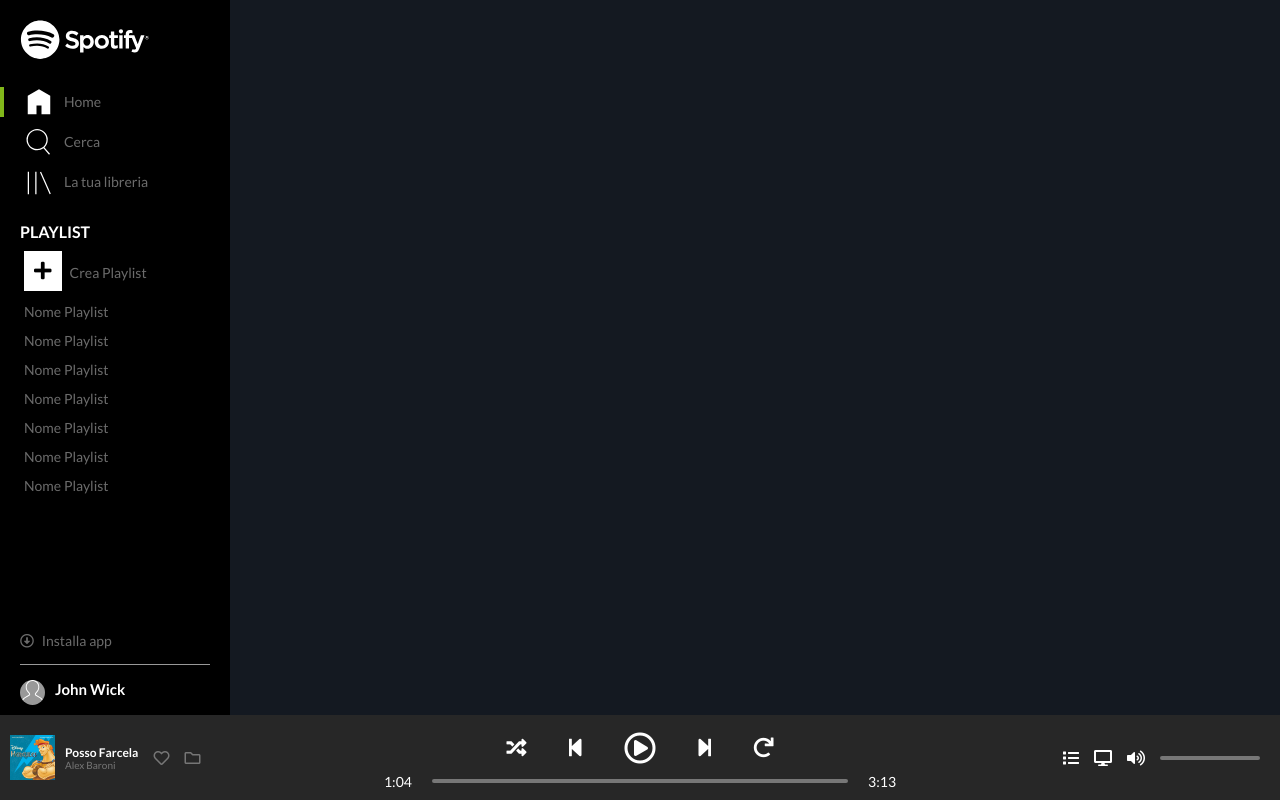
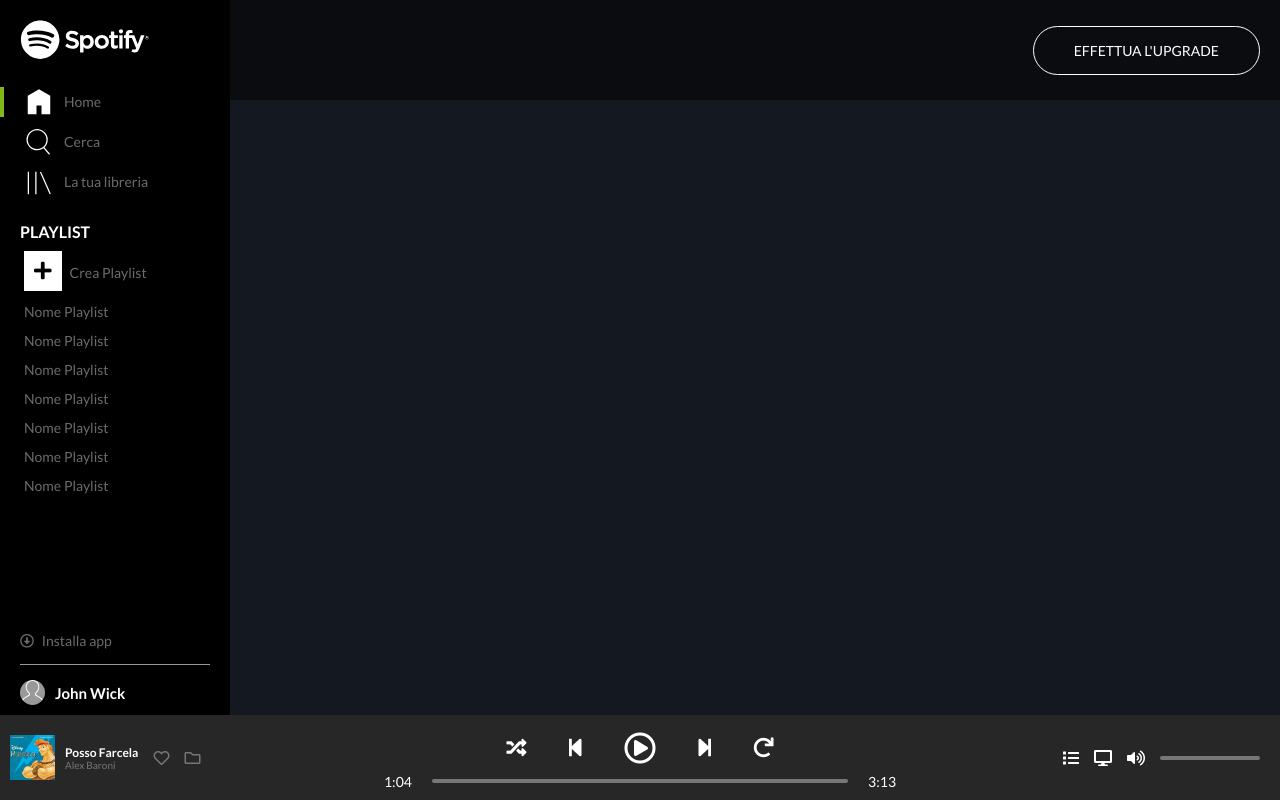
Before and after one commit to IvanDF/IvanDF-html-css-spotifyweb, a plain HTML site: page index.html in a window 1280 px wide. Drawn offline with Linux system fonts and the light colour scheme.

Commit message:
Header scrollable

```diff
--- a/css/style.css
+++ b/css/style.css
@@ -68,6 +68,29 @@ a:hover {
 
 .d-flex {
   display: flex;
+}
+
+.d-flex.vertical-center {
+  align-items: center;
+}
+
+/* BUTTONS */
+
+.btn {
+  cursor: pointer;
+  border: 1px solid transparent;
+  padding: 15px 40px;
+}
+
+.btn-outline {
+  border-radius: 40px;
+  color: #fff;
+  border:solid 1px;
+  transition: transform .3s;
+}
+
+.btn-outline:hover {
+  transform: scale(1.1);
 }
 
 /* APP */
@@ -182,6 +205,27 @@ a:hover {
 .navbar-left-user .user h6 {
   color: #fff;
   font-size: 15px;
+}
+
+/* SCROLLABLE WINDOW */
+
+.scrollable-container {
+  position: relative;
+  flex-grow: 1;
+}
+
+.scrollable-header {
+  display: flex;
+  justify-content: flex-end;
+  align-items:center;
+  position: absolute;
+  top: 0;
+  left: 0;
+  z-index: 1;
+  height: 100px;
+  width: 100%;
+  padding-right: 20px;
+  background: rgba(0, 0, 0, .5);
 }
 
 /* FOOTER */
--- a/index.html
+++ b/index.html
@@ -90,6 +90,15 @@
           </div>
         </div>
       </aside>
+
+      <!-- SCROLLABLE WINDOW -->
+      <div class="scrollable-container">
+        <div class="scrollable-header">
+          <a href="#" class="btn btn-outline">EFFETTUA L'UPGRADE</a>
+        </div>
+        <div class="scrollable-content"></div>
+
+      </div>
     </section>
     <!-- PLAYER -->
     <footer class="player">
```
